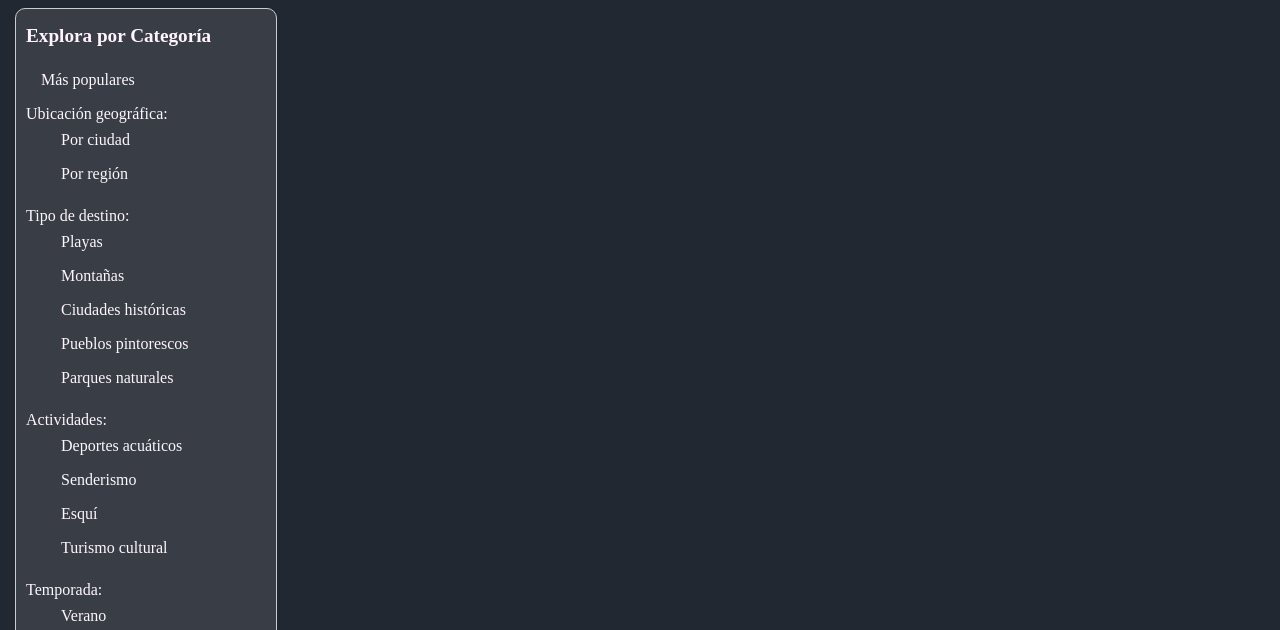
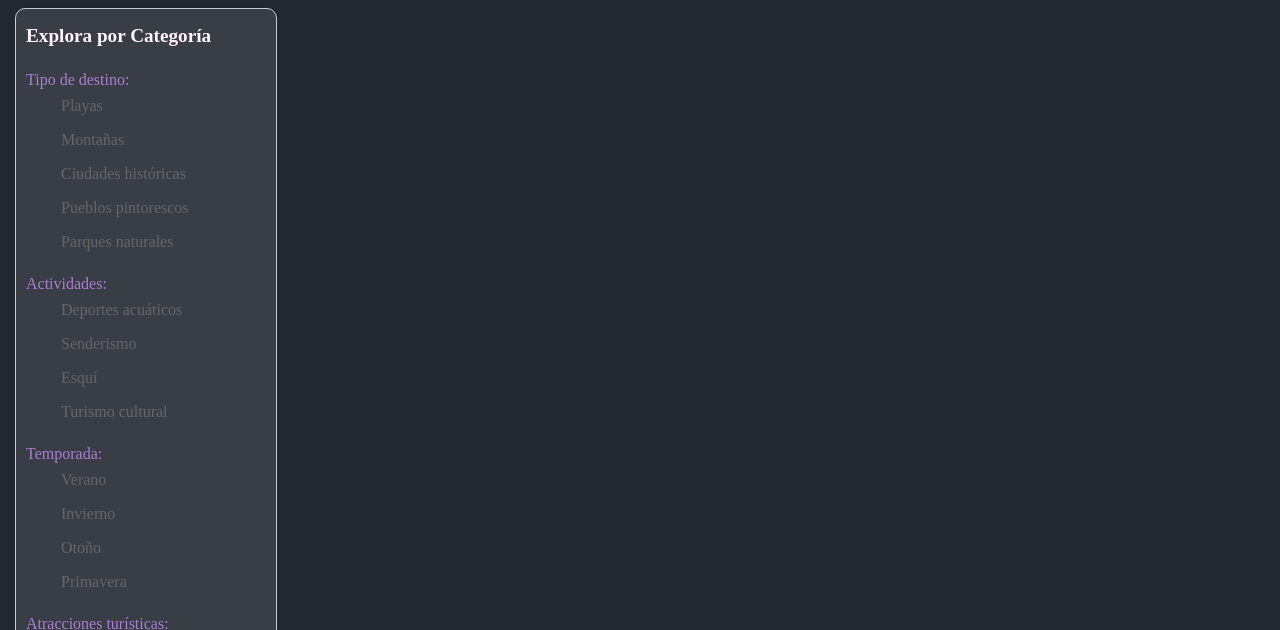
Before and after one commit to L-insfran/Viajeros_codo-a-codo, a plain HTML site: page client/pages/destinos.html in a window 1280 px wide. Shown: the part 92-722 px from the top of the page. Drawn offline with Linux system fonts and the light colour scheme; no server answers; a web font is replaced by a local one.

Commit message:
mas estilos

```diff
--- a/client/css/styles.css
+++ b/client/css/styles.css
@@ -112,7 +112,7 @@ main{
     border-radius: 10px; /* Añade esquinas redondeadas */
     background-color: #393E46; /* color de fondo */
     box-shadow: 0 2px 4px rgba(0, 0, 0, 0.1); /* Agrega una sombra */
-    color: #C5C5C5;
+    color: #AC7DD2;
 
 }
 
@@ -127,7 +127,6 @@ main{
 
 .filter-content ul li {
     padding: 8px 0; /* Añade un poco de espacio entre cada elemento de la lista */
-    color:#fdf6fd
 }
 
 .filter-content ul ul {
--- a/client/pages/destinos.html
+++ b/client/pages/destinos.html
@@ -36,13 +36,6 @@
             <div class="filter-content">
                 <h2 class="filter-heading">Explora por Categoría</h2>
                 <ul>
-                    <li class="category-item">Más populares</li>
-                    <li>Ubicación geográfica:
-                        <ul>
-                            <li class="category-item">Por ciudad</li>
-                            <li class="category-item">Por región</li>
-                        </ul>
-                    </li>
                     <li>Tipo de destino:
                         <ul>
                             <li class="category-item">Playas</li>
```
